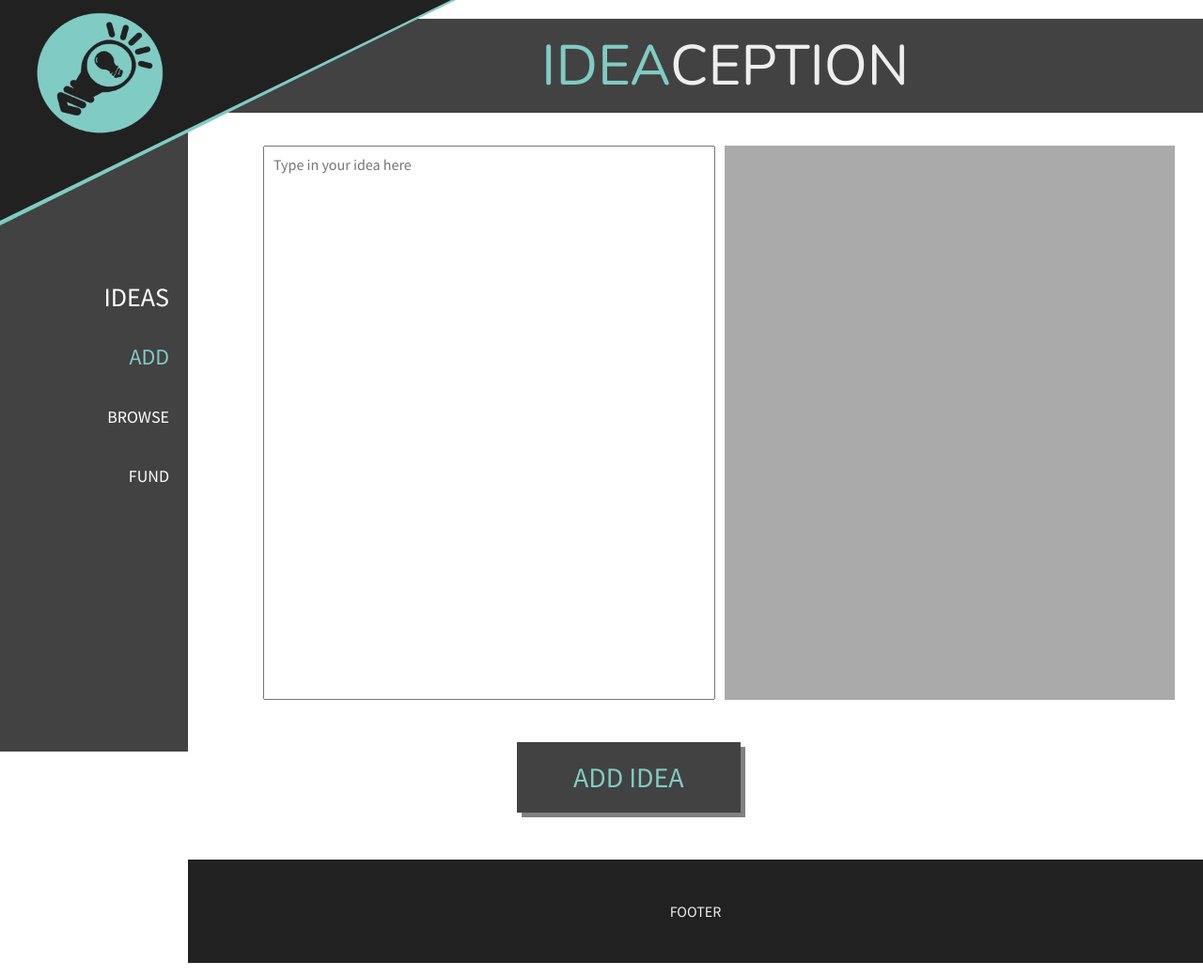
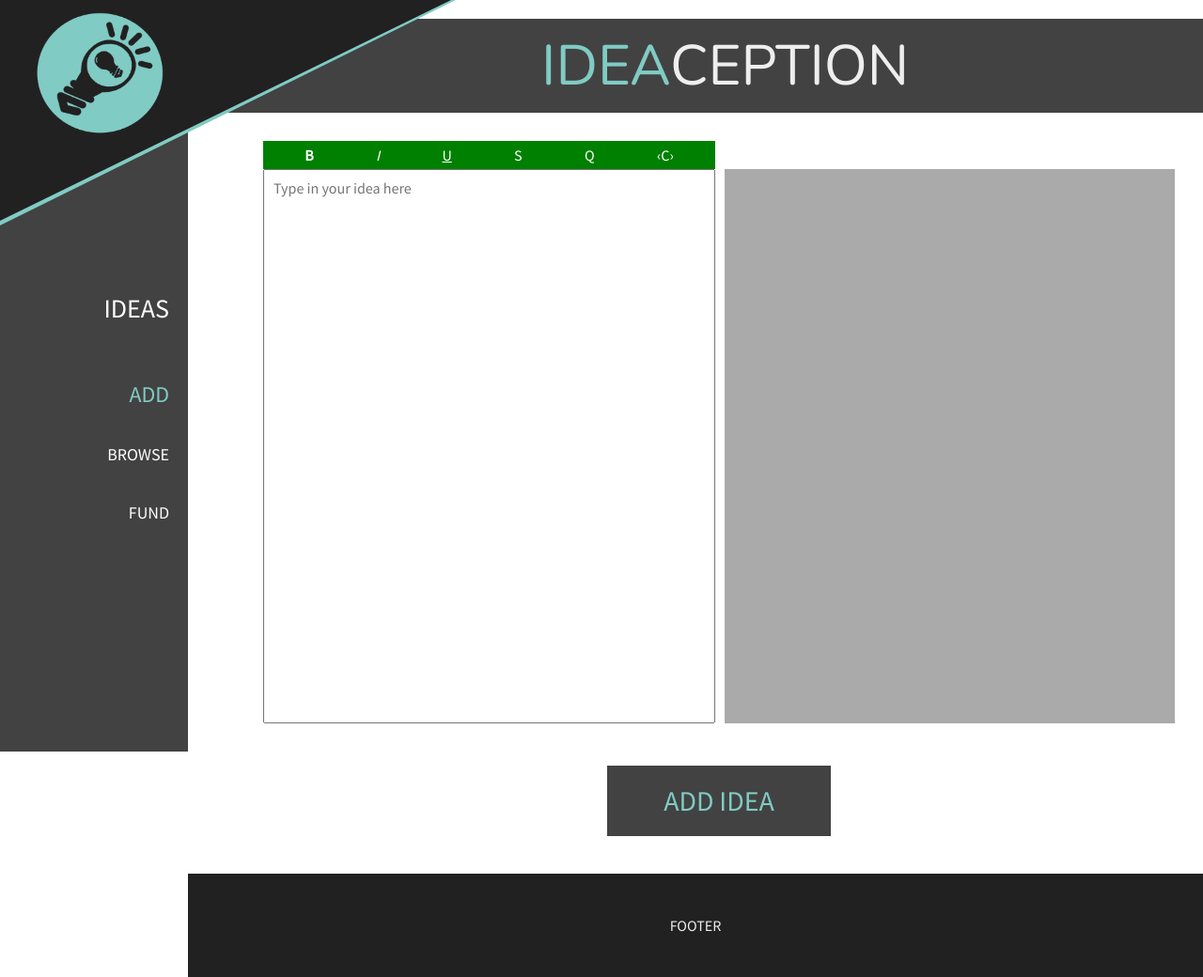
Before and after one commit to anihm136/IdeaCeption, a PHP site: page /add.html in a window 1280 px wide. Shown: the whole page at 94% size. Run offline with PHP 8.4, Linux system fonts and the light colour scheme.

Commit message:
Minor changes to css and added toolbar for input area

```diff
--- a/add.html
+++ b/add.html
@@ -13,23 +13,32 @@
         <span style="color:#80CBC4">IDEA</span><span style="color:#EEEEEE">CEPTION</span>
     </header>
     <nav>
-        <div id="nav_bar">
         IDEAS
         <ul>
             <li class="add"><a href="add.html">ADD</a></li>
             <li class="browse"><a href="browse.html">BROWSE</a></li>
             <li class="fund"><a href="fund.html">FUND</a></li>
         </ul>
-        </div>
     </nav>
     <div id="corner-border"><ul></div>
     <div id="corner"><a href="index.html"><img src="images/logo.png" alt="LOGO" width=140px height=140px></a></div>
-    <div id="main_body">
+    <div class="main_body" id="utility">
+        <div id="utility_bar">
+            <p id="bold" style="font-weight:bold">B</p>
+            <p id="italics" style="font-style:italic">I</p>
+            <p id="underline" style="text-decoration: underline">U</p>
+            <p id="strikethrough" style="text-decoration: strikethrough">S</p>
+            <p id="quote">Q</p>
+            <p id="code">&lsaquo;C&rsaquo;</p>
+        </div>
+        <div id="spacer"></div>
+    </div>
+    <div class="main_body" id="input_area">
         <textarea id="input" placeholder="Type in your idea here"></textarea>
         <div id="view"></div>
     </div>
-    <div id="add_idea">
-        <button id="add_idea_button" >ADD  IDEA</button>
+    <div class="main_body" id="submit_button">
+        <button id="add_idea_button" onclick="testfunc()">ADD  IDEA</button>
     </div>
     <footer><p>FOOTER</p></footer>
     <script src="scripts/showdown.min.js"></script>
--- a/browse.html
+++ b/browse.html
@@ -22,11 +22,11 @@
     </nav>
     <div id="corner-border"></div>
     <div id="corner"><a href="index.html"><img src="images/logo.png" alt="LOGO" width=140px height=140px></a></div>
-    <div id="main_body">
+    <div class="main_body">
     <span id="browse_ideas">BROWSE IDEAS</span>
     <button id="filter">FILTER</button>
-    <select id="sort">
-        <option value="0">SORT</option>
+    <select id="sort" title="This is a title">
+        <option value="" selected disabled hidden>SORT</option>
         <option>By Name</option>
         <option>By Time</option>
         <option>By Popularity</option>
--- a/fund.html
+++ b/fund.html
@@ -22,7 +22,7 @@
     </nav>
     <div id="corner-border"></div>
     <div id="corner"><a href="index.html"><img src="images/logo.png" alt="LOGO" width=140px height=140px></a></div>
-    <div id="main_body">
+    <div class="main_body">
     </br>
         <h2 id="main_body_text" style="font-size: 30px;">CHOOSE AMOUNT TO DONATE</h2>
 
--- a/styles/add.css
+++ b/styles/add.css
@@ -1,20 +1,13 @@
 @import url("common.css");
 
-html {
-    font-family: "Source Sans Pro", sans-serif;
-}
-
-header {
-    font-family: "Nunito", sans-serif;
-}
-
-div#main_body {
+div#input_area {
   display: flex;
   align-items: stretch;
+  min-height: 75%;
 }
 
 #add .add a {
-    color: #80CBC4;
+  color: #80cbc4;
   font-size: 24px;
   pointer-events: none;
   cursor: default;
@@ -33,32 +26,62 @@ div#view {
   padding: 10px;
   flex: 1;
   background-color: #aaaaaa;
+  word-wrap: break-word;
+  word-break: break-all;
   float: left;
 }
 
+#submit_button {
+    display: flex;
+    justify-content: center;
+}
+
 footer {
-    margin-top: 50px;
   margin-left: 200px;
 }
 
-#add_idea_button{
-    margin-left: 550px;
-    margin-top: 40px;
+#add_idea_button {
+  margin: 40px 0px;
   padding: 20px 60px;
   border: none;
   text-align: center;
   font-size: 30px;
   background-color: #424242;
   color: #80cbc4;
-    box-shadow: 5px 5px grey;
 }
 
-
-#add_idea_button:active {
-    transform: translateY(3px);
-    box-shadow: 5px 2px;
+#utility {
+    display: flex;
+    justify-content: space-evenly;
 }
 
+#utility_bar {
+    box-sizing: border-box;
+    height: 30px;
+    flex: 1;
+    display: flex;
+    justify-content: space-around;
+    align-items: center;
+    margin: 30px 5px -5px 5px;
+    padding: 0px 11px;
+    text-align: center;
+    background-color: green;
+    color: white;
+}
+
+#spacer {
+    box-sizing: border-box;
+    /* width: 50%; */
+    flex: 1;
+    margin: 30px 5px -5px 5px;
+    padding: 0px 10px;
+}
+
+/* #add_idea_button:active { */
+  /* transform: translateY(3px); */
+  /* box-shadow: 5px 2px; */
+/* } */
+
 #add_idea_button:hover {
-    background-color:white;
+  background-color: white;
 }
--- a/styles/common.css
+++ b/styles/common.css
@@ -2,6 +2,7 @@
 
 html {
     height: 100vh;
+    font-family: "Source Sans Pro", sans-serif;
 }
 
 body {
@@ -14,7 +15,7 @@ header {
     background: #424242;
     padding-left: 45%;
     line-height: 100px;
-    font-family: Nunito;
+    font-family: "Nunito", sans-serif;
     font-style: normal;
     font-weight: normal;
     font-size: 60px;
@@ -59,18 +60,17 @@ div#corner-border {
 
 footer {
     clear: both;
-    margin-top: 250px;
+    /* margin-top: 250px; */
     padding: 30px;
     text-align: center;
     background-color: #212121;
     color: #EEEEEE;
 }
 
-div#main_body {
+div.main_body {
     margin-left: 275px;
     margin-right: 25px;
-    margin-top: 30px;
-    min-height: 75%;
+    /* margin-top: 30px; */
 }
 
 nav {
@@ -80,7 +80,10 @@ nav {
     box-sizing: border-box;
     width: 200px;
     height: 100%;
-    padding-top: 300px;
+    padding-top: 10%;
+    display: flex;
+    flex-direction: column;
+    justify-content: center;
     padding-right: 20px;
     text-align: right;
     background-color: #424242;
```
Also changed, not shown: scripts/add.js (+46 -4 lines), styles/browse.css (+17 -18 lines). Lines whose indentation alone changed are shown as unchanged.
